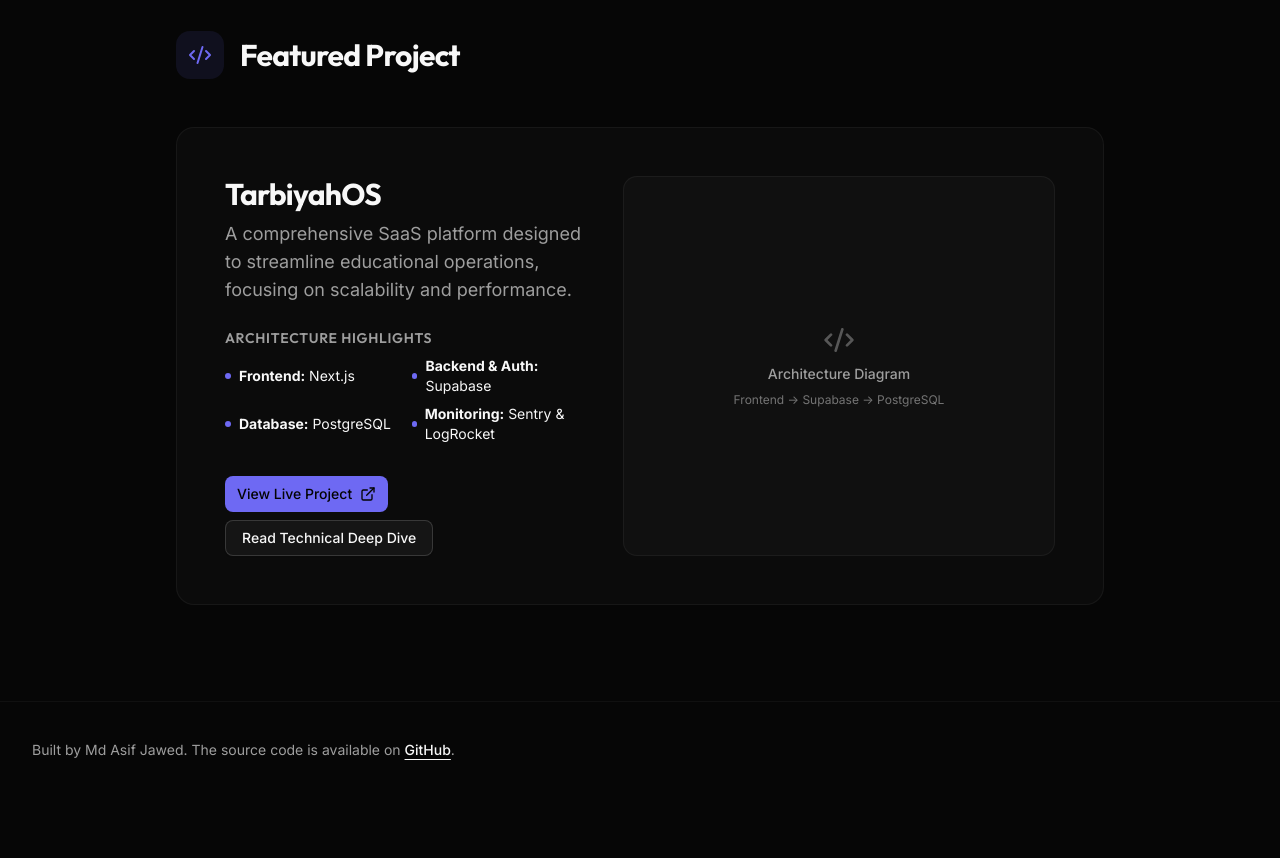
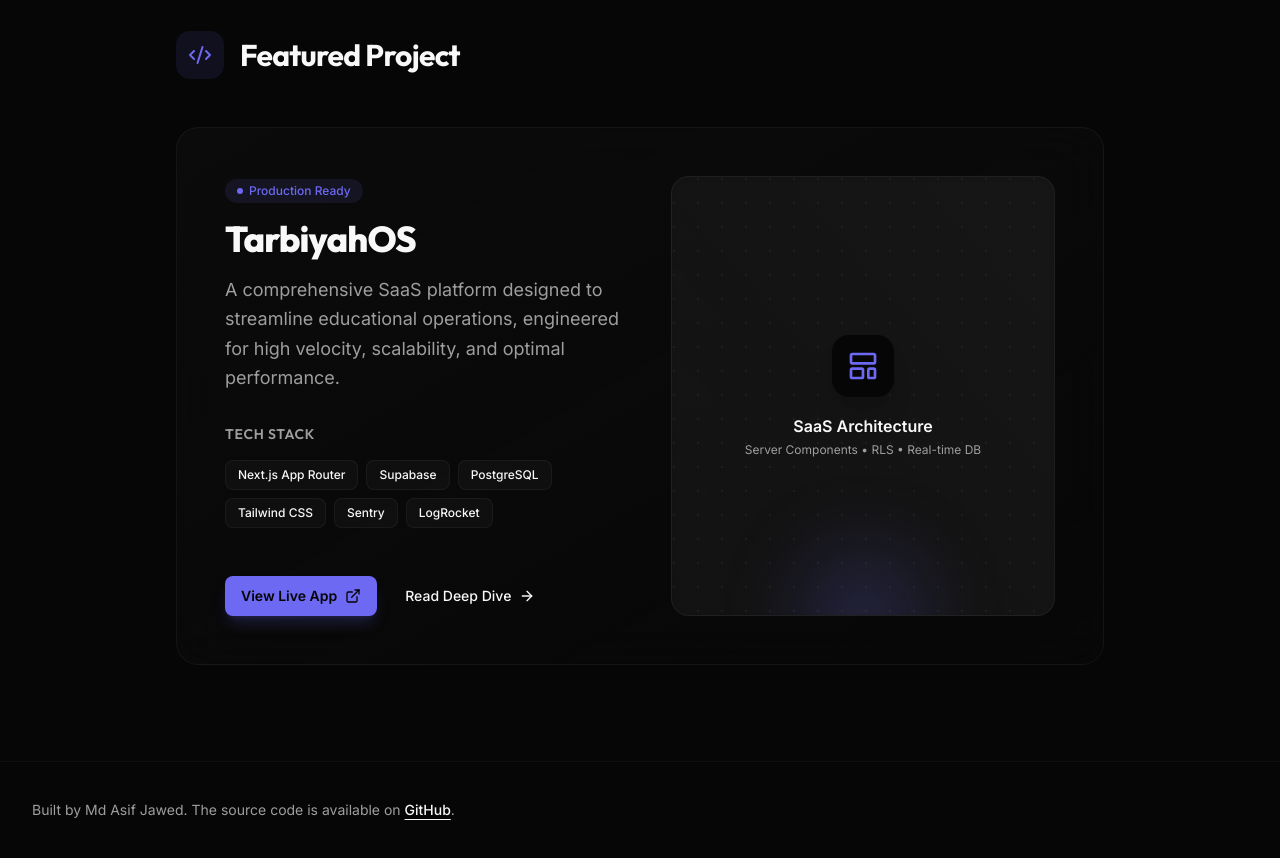
Before and after one commit to mdasifj625/portfolio, a Next.js app: page / in a window 1280 px wide. Shown: the part 2220-3078 px from the top of the page. Before the commit the page ends 3018 px from the top, so only its background shows below. Built offline with nearby package versions, Linux system fonts and the light colour scheme.

Commit message:
fix: restore cmdk search functionality and redesign projects section

```diff
--- a/src/components/projects.tsx
+++ b/src/components/projects.tsx
@@ -1,11 +1,20 @@
-import { Code2, ExternalLink } from "lucide-react"
+"use client"
+
+import { Code2, ExternalLink, ArrowRight, LayoutTemplate } from "lucide-react"
 import Link from "next/link"
 import { buttonVariants } from "@/components/ui/button"
+import { motion } from "framer-motion"
 
 export function Projects() {
   return (
-    <section id="projects" className="py-24 px-6 md:px-12 w-full max-w-5xl mx-auto border-t border-border/40">
-      <div className="flex flex-col gap-12">
+    <section id="projects" className="py-24 px-6 md:px-12 w-full max-w-5xl mx-auto border-t border-border/40 overflow-hidden">
+      <motion.div
+        initial={{ opacity: 0, y: 20 }}
+        whileInView={{ opacity: 1, y: 0 }}
+        viewport={{ once: true, margin: "-100px" }}
+        transition={{ duration: 0.7 }}
+        className="flex flex-col gap-12"
+      >
         <div className="flex items-center gap-4">
           <div className="p-3 bg-primary/10 rounded-xl">
             <Code2 className="w-6 h-6 text-primary" />
@@ -13,64 +22,77 @@
           <h2 className="text-3xl font-bold tracking-tight">Featured Project</h2>
         </div>
 
-        <div className="rounded-2xl border border-border/50 bg-card overflow-hidden transition-all hover:border-primary/20">
-          <div className="p-6 md:p-8 lg:p-12">
-            <div className="flex flex-col lg:flex-row gap-8 justify-between">
-              <div className="flex-1 space-y-6">
+        <div className="group relative rounded-3xl border border-border/50 bg-gradient-to-br from-card to-card/30 backdrop-blur-xl overflow-hidden transition-all duration-500 hover:border-primary/30 hover:shadow-[0_0_40px_-15px_rgba(var(--primary),0.1)]">
+          {/* Subtle background glow */}
+          <div className="absolute top-0 right-0 -mt-20 -mr-20 w-64 h-64 bg-primary/10 rounded-full blur-3xl opacity-0 group-hover:opacity-100 transition-opacity duration-700 pointer-events-none" />
+
+          <div className="relative p-8 md:p-10 lg:p-12 z-10">
+            <div className="flex flex-col lg:flex-row gap-12 justify-between">
+
+              {/* Left Column - Content */}
+              <div className="flex-1 space-y-8">
                 <div>
-                  <h3 className="text-3xl font-bold text-foreground mb-2">TarbiyahOS</h3>
-                  <p className="text-lg text-muted-foreground">
-                    A comprehensive SaaS platform designed to streamline educational operations, focusing on scalability and performance.
+                  <div className="inline-flex items-center gap-1.5 px-3 py-1 rounded-full bg-primary/10 text-primary text-xs font-medium mb-4">
+                    <span className="w-1.5 h-1.5 rounded-full bg-primary animate-pulse" />
+                    Production Ready
+                  </div>
+                  <h3 className="text-3xl md:text-4xl font-extrabold text-foreground mb-4 tracking-tight">TarbiyahOS</h3>
+                  <p className="text-lg text-muted-foreground leading-relaxed">
+                    A comprehensive SaaS platform designed to streamline educational operations, engineered for high velocity, scalability, and optimal performance.
                   </p>
                 </div>
 
                 <div className="space-y-4">
-                  <div>
-                    <h4 className="text-sm font-semibold uppercase tracking-wider text-muted-foreground mb-2">Architecture Highlights</h4>
-                    <ul className="grid grid-cols-1 md:grid-cols-2 gap-2 text-sm">
-                      <li className="flex items-center gap-2">
-                        <span className="w-1.5 h-1.5 rounded-full bg-primary" />
-                        <span><strong>Frontend:</strong> Next.js</span>
-                      </li>
-                      <li className="flex items-center gap-2">
-                        <span className="w-1.5 h-1.5 rounded-full bg-primary" />
-                        <span><strong>Backend & Auth:</strong> Supabase</span>
-                      </li>
-                      <li className="flex items-center gap-2">
-                        <span className="w-1.5 h-1.5 rounded-full bg-primary" />
-                        <span><strong>Database:</strong> PostgreSQL</span>
-                      </li>
-                      <li className="flex items-center gap-2">
-                        <span className="w-1.5 h-1.5 rounded-full bg-primary" />
-                        <span><strong>Monitoring:</strong> Sentry & LogRocket</span>
-                      </li>
-                    </ul>
+                  <h4 className="text-sm font-semibold uppercase tracking-wider text-muted-foreground">Tech Stack</h4>
+                  <div className="flex flex-wrap gap-2">
+                    {["Next.js App Router", "Supabase", "PostgreSQL", "Tailwind CSS", "Sentry", "LogRocket"].map((tech, i) => (
+                      <span key={i} className="px-3 py-1.5 rounded-md bg-secondary/50 border border-border/50 text-xs font-medium text-secondary-foreground">
+                        {tech}
+                      </span>
+                    ))}
                   </div>
                 </div>
 
-                <div className="flex flex-wrap gap-2 pt-2">
-                  <Link href="https://tarbiyahos.com" target="_blank" rel="noreferrer" className={buttonVariants({ className: "gap-2" })}>
-                    View Live Project
+                <div className="flex flex-wrap items-center gap-3 pt-4">
+                  <Link href="https://tarbiyahos.com" target="_blank" rel="noreferrer" className={buttonVariants({ size: "lg", className: "gap-2 rounded-full font-semibold shadow-lg shadow-primary/20" })}>
+                    View Live App
                     <ExternalLink className="w-4 h-4" />
                   </Link>
-                  <Link href="/blog/building-tarbiyahos" className={buttonVariants({ variant: "outline", className: "gap-2" })}>
-                    Read Technical Deep Dive
+                  <Link href="/blog/building-tarbiyahos" className={buttonVariants({ variant: "ghost", size: "lg", className: "gap-2 rounded-full font-medium hover:bg-secondary/50 group/btn" })}>
+                    Read Deep Dive
+                    <ArrowRight className="w-4 h-4 transition-transform group-hover/btn:translate-x-1" />
                   </Link>
                 </div>
               </div>
 
-              {/* Architecture Diagram Placeholder */}
-              <div className="flex-1 rounded-xl bg-muted/50 border border-border/50 flex items-center justify-center min-h-[300px] lg:min-h-full p-8 text-center text-muted-foreground">
-                <div className="space-y-2">
-                  <Code2 className="w-8 h-8 mx-auto opacity-50" />
-                  <p className="font-medium text-sm">Architecture Diagram</p>
-                  <p className="text-xs opacity-70">Frontend -&gt; Supabase -&gt; PostgreSQL</p>
-                </div>
+              {/* Right Column - Visual representation */}
+              <div className="flex-1 lg:max-w-sm rounded-2xl bg-gradient-to-tr from-muted/80 to-muted border border-border/50 flex flex-col items-center justify-center min-h-[300px] p-8 text-center relative overflow-hidden shadow-inner">
+                {/* Abstract grid pattern */}
+                <div className="absolute inset-0 opacity-[0.03] dark:opacity-[0.05]" style={{ backgroundImage: "radial-gradient(circle at 2px 2px, currentColor 1px, transparent 0)", backgroundSize: "24px 24px" }} />
+
+                <motion.div
+                  initial={{ scale: 0.9, opacity: 0 }}
+                  whileInView={{ scale: 1, opacity: 1 }}
+                  transition={{ delay: 0.2, duration: 0.5 }}
+                  className="relative z-10 space-y-4"
+                >
+                  <div className="w-16 h-16 mx-auto rounded-2xl bg-background border border-border/50 shadow-xl flex items-center justify-center">
+                    <LayoutTemplate className="w-8 h-8 text-primary" />
+                  </div>
+                  <div>
+                    <p className="font-semibold text-foreground">SaaS Architecture</p>
+                    <p className="text-xs text-muted-foreground mt-1 px-4">Server Components • RLS • Real-time DB</p>
+                  </div>
+                </motion.div>
+
+                {/* Decorative glow in the diagram */}
+                <div className="absolute bottom-0 left-1/2 -translate-x-1/2 translate-y-1/2 w-32 h-32 bg-primary/20 rounded-full blur-2xl" />
               </div>
+
             </div>
           </div>
         </div>
-      </div>
+      </motion.div>
     </section>
   )
 }
--- a/src/components/ui/command.tsx
+++ b/src/components/ui/command.tsx
@@ -60,7 +60,9 @@
         )}
         showCloseButton={showCloseButton}
       >
-        {children}
+        <Command className="[&_[cmdk-group-heading]]:px-2 [&_[cmdk-group-heading]]:font-medium [&_[cmdk-group-heading]]:text-muted-foreground [&_[cmdk-group]:not([hidden])_~[cmdk-group]]:pt-0 [&_[cmdk-group]]:px-2 [&_[cmdk-input-wrapper]_svg]:h-5 [&_[cmdk-input-wrapper]_svg]:w-5 [&_[cmdk-input]]:h-12 [&_[cmdk-item]]:px-2 [&_[cmdk-item]]:py-3 [&_[cmdk-item]_svg]:h-5 [&_[cmdk-item]_svg]:w-5">
+          {children}
+        </Command>
       </DialogContent>
     </Dialog>
   )
```
